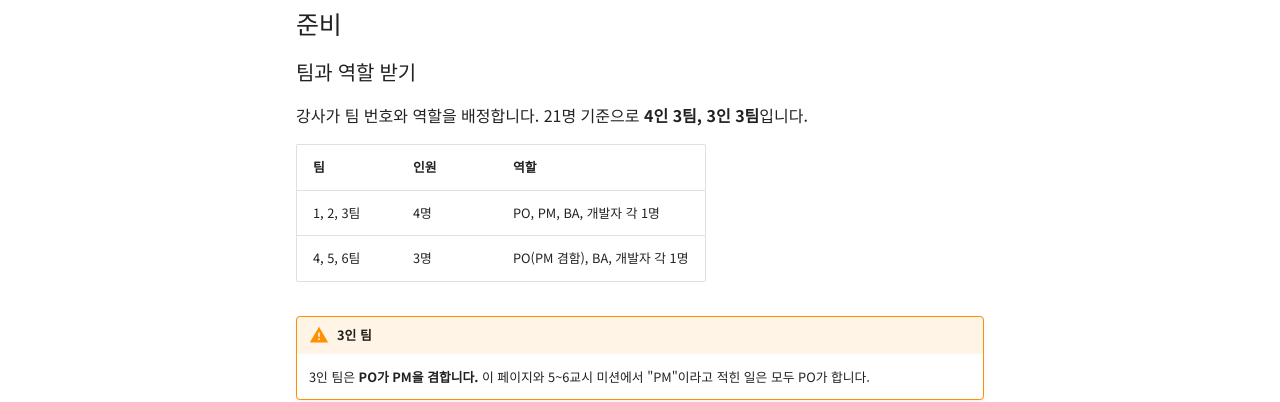
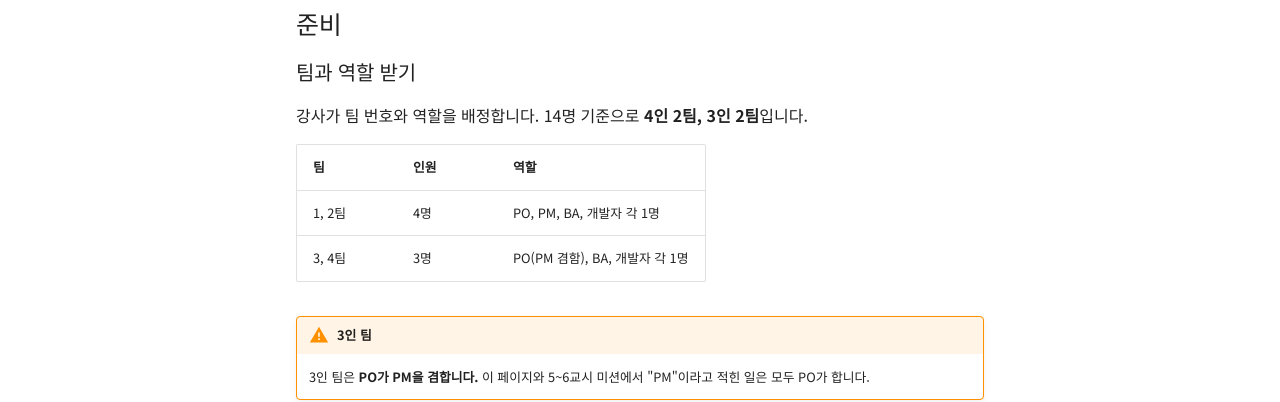
Before and after one commit to hyongsu/github-900-lab, an MkDocs documentation site: the page built from docs/class4/lab-3.md, in a window 1280 px wide and 900 px high. Shown: the part 445-847 px from the top of the window. Built offline with MkDocs 1.6.1 and Material for MkDocs 9.7.7, drawn with Linux system fonts in a browser that asks for light colours; comment, search, counter and statistics services are not loaded.

Commit message:
수강생 14명 기준으로 팀 구성 변경 (4인 2팀, 3인 2팀, 짝 7쌍)
Co-Authored-By: Claude Opus 5.5 <noreply@anthropic.com>

```diff
--- a/docs/class4/lab-3.md
+++ b/docs/class4/lab-3.md
@@ -11,12 +11,12 @@
 
 ### 팀과 역할 받기
 
-강사가 팀 번호와 역할을 배정합니다. 21명 기준으로 **4인 3팀, 3인 3팀**입니다.
+강사가 팀 번호와 역할을 배정합니다. 14명 기준으로 **4인 2팀, 3인 2팀**입니다.
 
 | 팀 | 인원 | 역할 |
 |---|---|---|
-| 1, 2, 3팀 | 4명 | PO, PM, BA, 개발자 각 1명 |
-| 4, 5, 6팀 | 3명 | PO(PM 겸함), BA, 개발자 각 1명 |
+| 1, 2팀 | 4명 | PO, PM, BA, 개발자 각 1명 |
+| 3, 4팀 | 3명 | PO(PM 겸함), BA, 개발자 각 1명 |
 
 !!! warning "3인 팀"
     3인 팀은 **PO가 PM을 겸합니다.** 이 페이지와 5~6교시 미션에서 "PM"이라고 적힌 일은 모두 PO가 합니다.
```
Also changed, not shown: GUIDE_RULES.md (+2 -2 lines), docs/appendix/instructor.md (+1 -1 lines).
